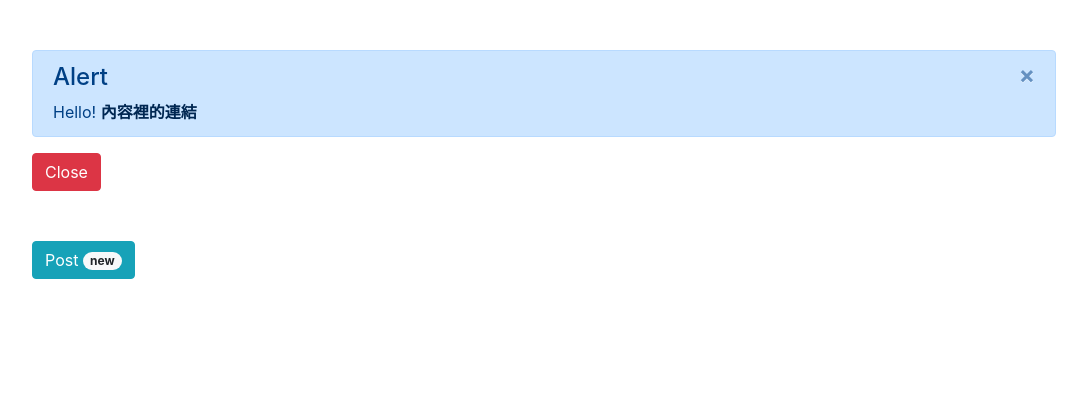
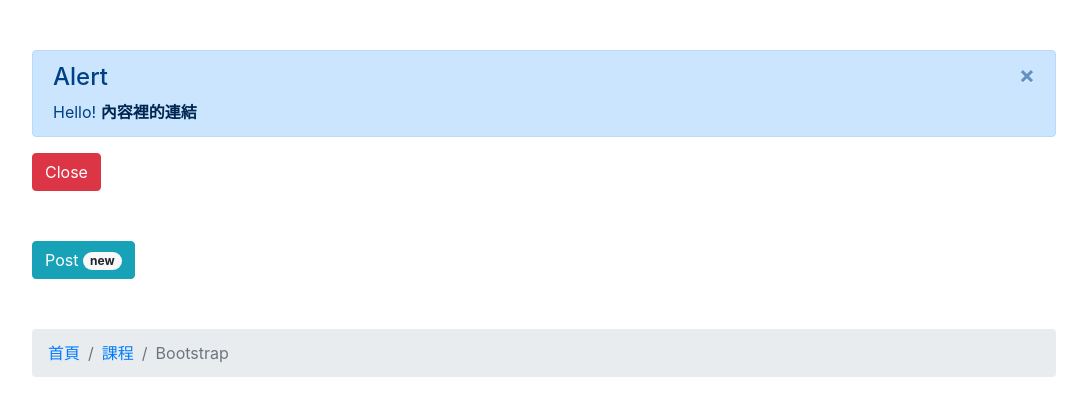
Before and after one commit to Yipeechen/bootstrap4-practice, a website: page component.html in a window 1280 px wide. Shown: the whole page, without its empty margins (96-1183 px from the left). Drawn offline with nearby package versions, Linux system fonts and the light colour scheme.

Commit message:
BREADCRUMB intro

```diff
--- a/component.html
+++ b/component.html
@@ -37,6 +37,19 @@
     </button>
   </div>
 
+    <div class="component demo">
+      <!-- BREADCRUMB: 導航路徑顯示使用者位置
+           breadcrumb >> breadcrumb-item >> active(現在位置) -->
+      <nav>
+        <ol class="breadcrumb">
+          <li class="breadcrumb-item"><a href="#">首頁</a></li>
+          <!-- 分隔符號『/』使用了偽元素:before，可寫入content:'*' 更改樣式-->
+          <li class="breadcrumb-item"><a href="#">課程</a></li>
+          <li class="breadcrumb-item active" aria-current="page">Bootstrap</li>
+        </ol>
+      </nav>
+    </div>
+
   <script src="https://code.jquery.com/jquery-3.3.1.slim.min.js" integrity="sha384-q8i/X+965DzO0rT7abK41JStQIAqVgRVzpbzo5smXKp4YfRvH+8abtTE1Pi6jizo"
     crossorigin="anonymous"></script>
   <script src="https://cdnjs.cloudflare.com/ajax/libs/popper.js/1.14.3/umd/popper.min.js" integrity="sha384-ZMP7rVo3mIykV+2+9J3UJ46jBk0WLaUAdn689aCwoqbBJiSnjAK/l8WvCWPIPm49"
```
